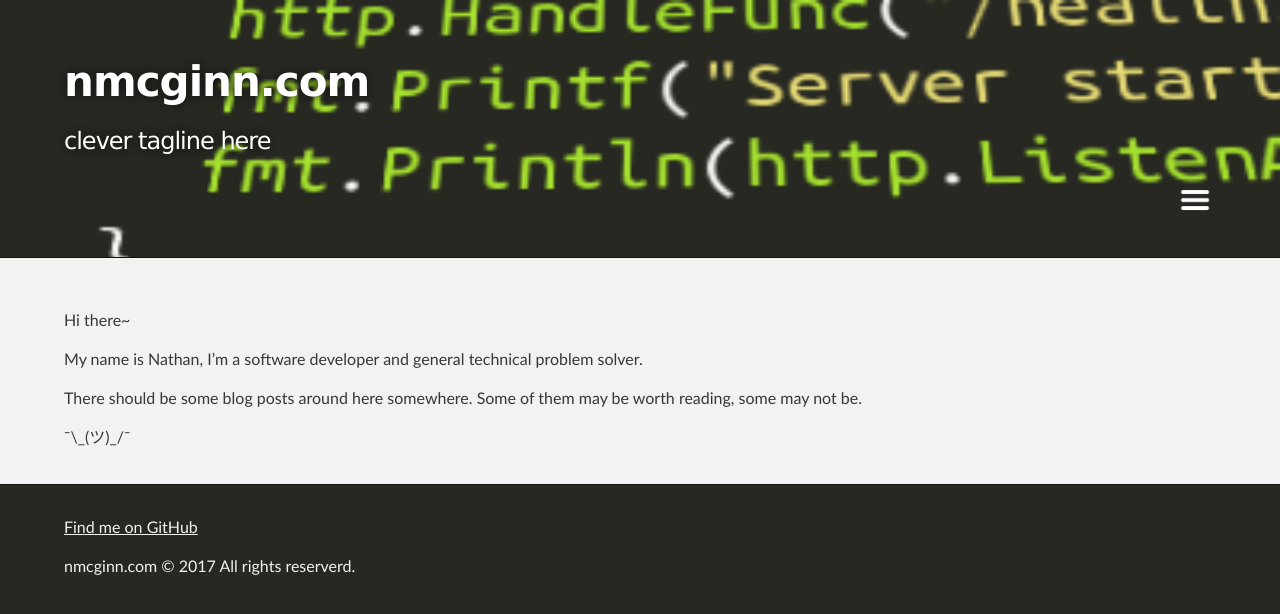
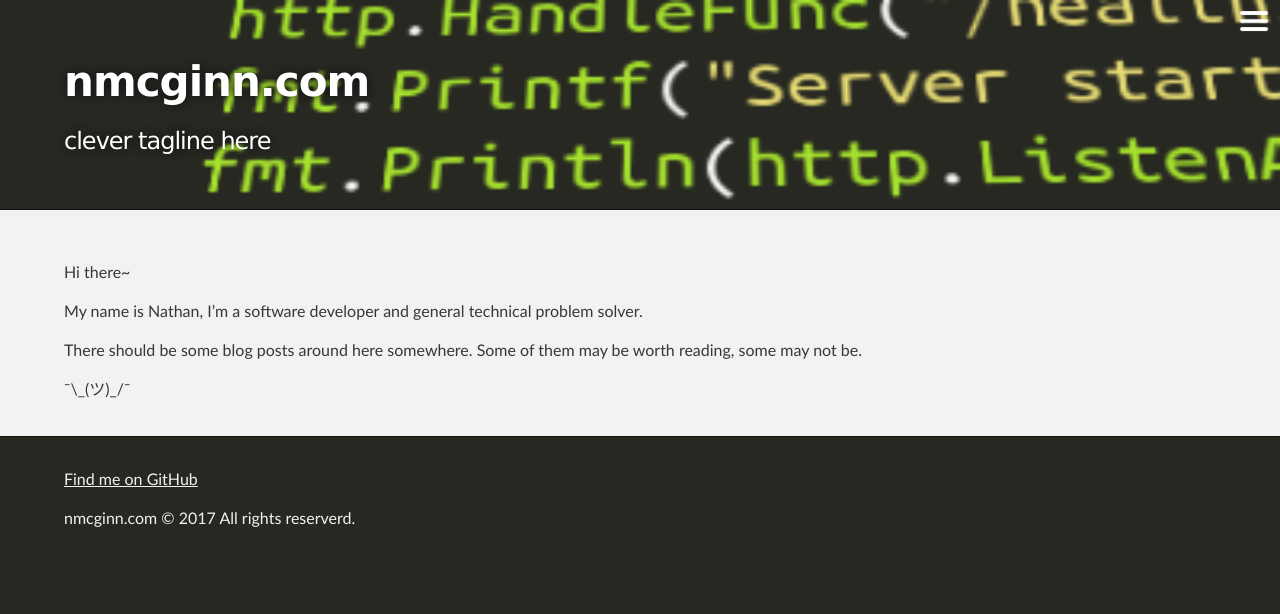
Before and after one commit to nmcginn/blog, a Jekyll site: the page built from index.md, in a window 1280 px wide. Shown: the top 614 px of the page. Built offline with Jekyll 4.4.1, drawn with Linux system fonts in a browser that asks for light colours.

Commit message:
more sidebar junk

```diff
--- a/_layouts/default.html
+++ b/_layouts/default.html
@@ -9,14 +9,24 @@
     <link rel="stylesheet" type="text/css" media="screen" href="/stylesheets/stylesheet.css">
     <link rel="icon" type="image/x-icon" href="/images/whiskey.ico">
     <script type="text/javascript">
+      var sidebarDisplayed = false;
       function showHideElement(id) {
         var nav = document.getElementById(id);
         var main = document.getElementById('main-wrap');
-        if (nav.style.display !== 'none' && nav.style.display !== '') {
-          nav.style.display = 'none';
+        if (sidebarDisplayed) {
+          nav.style.width = '0';
+          nav.style.minWidth = '0';
+          nav.style.padding = '0';
+        } else if (window.screen.width <= 480) {
+          nav.style.width = '40%';
+          nav.style.minWidth = '300px';
+          nav.style.padding = '60px 0 20px 20px';
         } else {
-          nav.style.display = 'block';
+          nav.style.width = '25%';
+          nav.style.minWidth = '300px';
+          nav.style.padding = '60px 0 20px 20px';
         }
+        sidebarDisplayed = !sidebarDisplayed;
       }
     </script>
 
@@ -26,7 +36,9 @@
   <body>
 
     <div id="sidebar-small">
-      <div id="close-sidebar" onclick="showHideElement('sidebar-small')">X</div>
+      <div id="close-sidebar" class="small-device-nav" onclick="showHideElement('sidebar-small')">
+        <img style="cursor:pointer" src="/images/hamburger.png" />
+      </div>
       {% for category in site.categories reversed %}
       <div style="color:white;font-weight:700">{{category | first}}</div>
         {% for posts in category %}
@@ -46,10 +58,6 @@
 
             <h1 id="project_title">nmcginn.com</h1>
             <h2 id="project_tagline">clever tagline here</h2>
-
-            <div class="small-device-nav" onclick="showHideElement('sidebar-small')">
-              <img style="cursor:pointer" src="/images/hamburger.png" />
-            </div>
 
           </header>
       </div>
--- a/stylesheets/stylesheet.css
+++ b/stylesheets/stylesheet.css
@@ -380,10 +380,8 @@ Full-Width Styles
   top: 0;
   right: 0;
   transition: 0.5s;
-  display: none;
-  padding: 40px 0 20px 20px !important;
-  width: 25%;
-  min-width: 300px;
+  padding: 0;
+  width: 0;
   z-index: 1;
 }
 
@@ -448,15 +446,19 @@ Small Device Styles
   }
 }
 
-@media screen and (min-width: 480px) {
+@media screen and (max-device-width: 480px) {
   #sidebar-small {
     font-size: 1.5em;
-    width: 40%;
-    min-width: 300px;
+  }
+
+  #close-sidebar img {
+    max-width: 48px;
+    max-height: 48px;
   }
 
   #close-sidebar {
     font-size: 2em;
+    margin-right: 10px;
   }
 }
 
```
